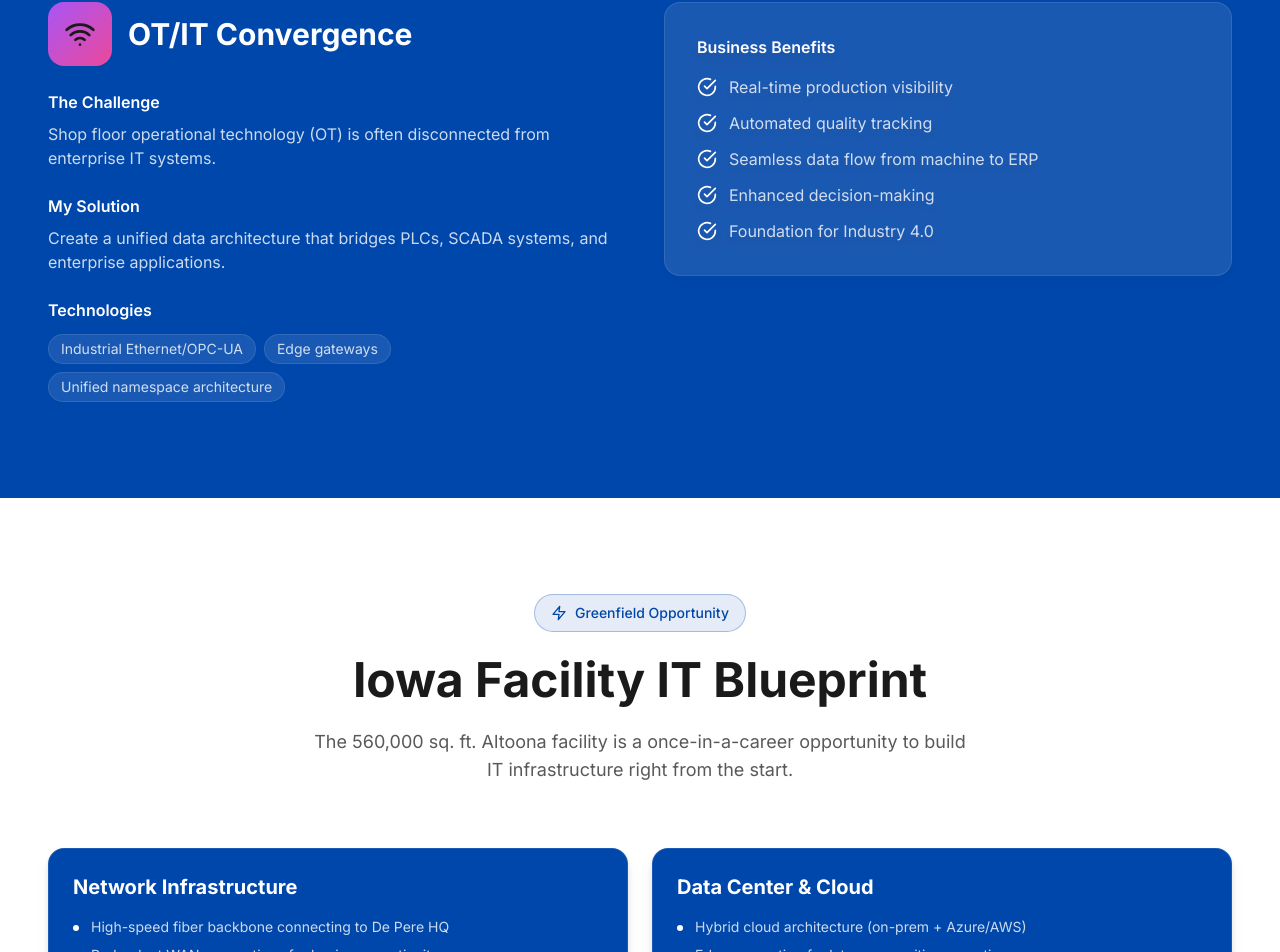
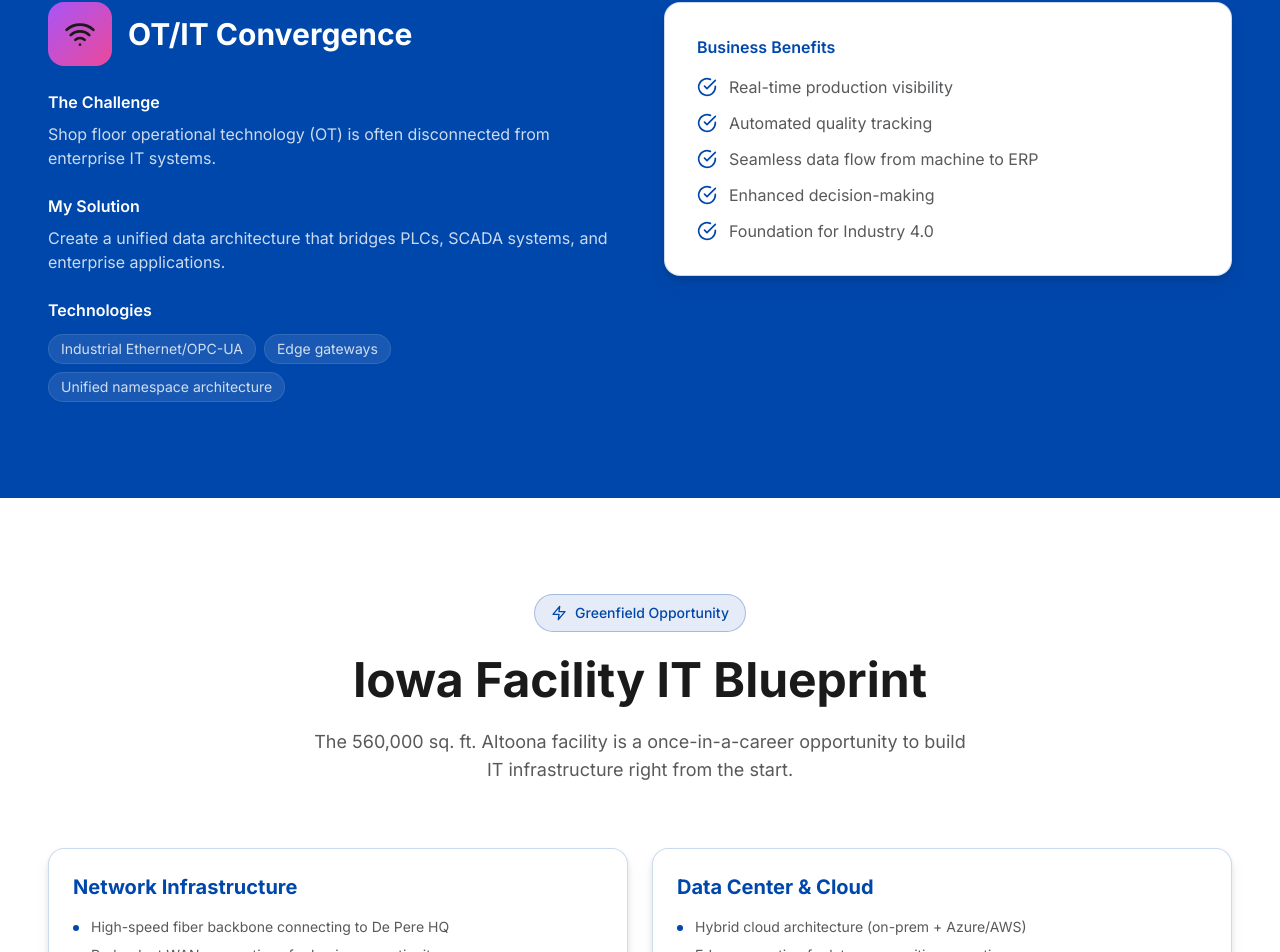
Before and after one commit to dclineITpro/robinson, a React (Vite) app: page /#/digital-thread in a window 1280 px wide. Shown: the part 2182-3134 px from the top of the page. Built offline with nearby package versions, Linux system fonts and the light colour scheme.

Commit message:
Change all cards on DigitalThreadPage to white backgrounds with blue text

```diff
--- a/src/pages/DigitalThreadPage.jsx
+++ b/src/pages/DigitalThreadPage.jsx
@@ -226,12 +226,12 @@ const DigitalThreadPage = () => {
                   </div>
                 </div>
 
-                <div className={`p-8 rounded-2xl bg-white/10 border border-white/10 drop-shadow-lg hover:scale-105 hover:-translate-y-2 hover:rotate-1 transition-all duration-500 ${index % 2 === 1 ? 'lg:order-1' : ''}`}>
-                  <h4 className="text-white font-semibold mb-4">Business Benefits</h4>
+                <div className={`p-8 rounded-2xl bg-white border border-robinson-blue/20 drop-shadow-lg hover:scale-105 hover:-translate-y-2 hover:rotate-1 transition-all duration-500 ${index % 2 === 1 ? 'lg:order-1' : ''}`}>
+                  <h4 className="text-robinson-blue font-semibold mb-4">Business Benefits</h4>
                   <ul className="space-y-3">
                     {pillar.benefits.map((benefit) => (
-                      <li key={benefit} className="flex items-start gap-3 text-white/80">
-                        <CheckCircle className="w-5 h-5 text-white flex-shrink-0 mt-0.5" />
+                      <li key={benefit} className="flex items-start gap-3 text-robinson-gray">
+                        <CheckCircle className="w-5 h-5 text-robinson-blue flex-shrink-0 mt-0.5" />
                         {benefit}
                       </li>
                     ))}
@@ -273,13 +273,13 @@ const DigitalThreadPage = () => {
                 whileInView={{ opacity: 1, y: 0 }}
                 viewport={{ once: true }}
                 transition={{ delay: index * 0.1 }}
-                className="p-6 rounded-2xl bg-robinson-blue border border-white/10 drop-shadow-lg hover:scale-105 hover:-translate-y-2 transition-all duration-500"
+                className="p-6 rounded-2xl bg-white border border-robinson-blue/20 drop-shadow-lg hover:scale-105 hover:-translate-y-2 transition-all duration-500"
               >
-                <h3 className="text-xl font-bold text-white mb-4">{section.category}</h3>
+                <h3 className="text-xl font-bold text-robinson-blue mb-4">{section.category}</h3>
                 <ul className="space-y-2">
                   {section.items.map((item) => (
-                    <li key={item} className="flex items-start gap-3 text-white/80 text-sm">
-                      <div className="w-1.5 h-1.5 bg-white rounded-full mt-2 flex-shrink-0" />
+                    <li key={item} className="flex items-start gap-3 text-robinson-gray text-sm">
+                      <div className="w-1.5 h-1.5 bg-robinson-blue rounded-full mt-2 flex-shrink-0" />
                       {item}
                     </li>
                   ))}
@@ -392,13 +392,13 @@ const DigitalThreadPage = () => {
                 whileInView={{ opacity: 1, y: 0 }}
                 viewport={{ once: true }}
                 transition={{ delay: index * 0.1 }}
-                className="p-6 rounded-2xl bg-white/10 border border-white/20 text-center shadow-lg shadow-black/20 drop-shadow-lg hover:scale-105 hover:-translate-y-2 transition-all duration-500"
+                className="p-6 rounded-2xl bg-white border border-robinson-blue/20 text-center shadow-lg shadow-black/20 drop-shadow-lg hover:scale-105 hover:-translate-y-2 transition-all duration-500"
               >
-                <div className="w-14 h-14 rounded-xl bg-white/15 flex items-center justify-center mx-auto mb-4">
-                  <item.icon className="w-7 h-7 text-white" />
+                <div className="w-14 h-14 rounded-xl bg-robinson-blue/10 flex items-center justify-center mx-auto mb-4">
+                  <item.icon className="w-7 h-7 text-robinson-blue" />
                 </div>
-                <h3 className="text-lg font-bold text-white mb-2">{item.title}</h3>
-                <p className="text-white/80 text-sm">{item.desc}</p>
+                <h3 className="text-lg font-bold text-robinson-blue mb-2">{item.title}</h3>
+                <p className="text-robinson-gray text-sm">{item.desc}</p>
               </motion.div>
             ))}
           </div>
```
